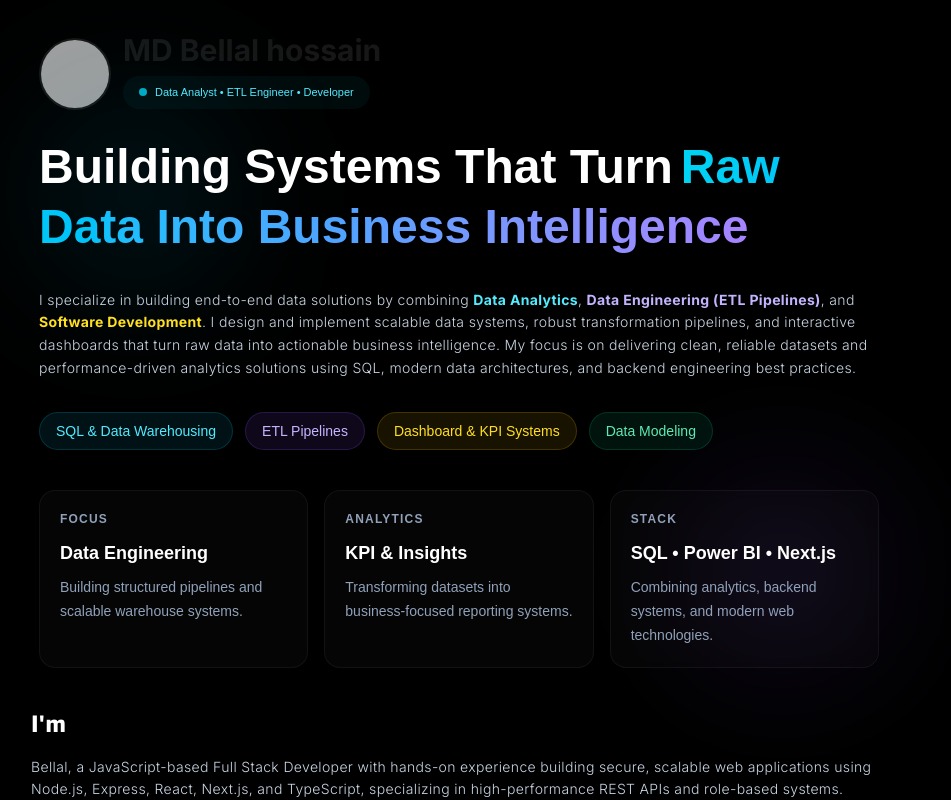
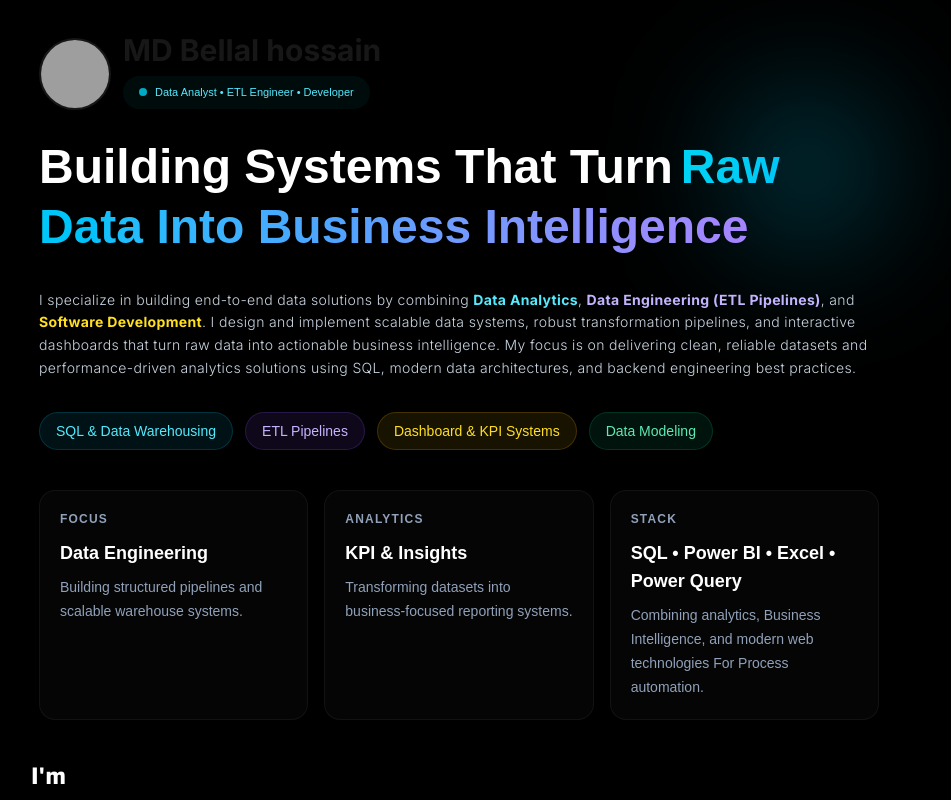
Before and after one commit to ak0384221/bellal-portfolio, a Next.js app: page / in a window 1280 px wide. Shown: the top 800 px of the page, without its empty margins (181-1132 px from the left). Built offline with nearby package versions, Linux system fonts and the light colour scheme; grey boxes are pictures that could not be loaded.

Commit message:
change next js text

```diff
--- a/app/(home)/components/HeroSection.jsx
+++ b/app/(home)/components/HeroSection.jsx
@@ -7,8 +7,7 @@ export default function HeroSection() {
   return (
     <section className="relative   rounded-3xl   to-slate-950  md:p-2 ">
       {/* Glow effects */}
-      <div className="absolute -top-10 left-0 h-52 w-52 rounded-full bg-cyan-500/10 blur-3xl pointer-events-none" />
-      <div className="absolute bottom-0 right-0 h-52 w-52 rounded-full bg-violet-500/10 blur-3xl pointer-events-none" />
+      <div className="absolute -top-10 right-0 h-40 w-40 rounded-full bg-cyan-500/30 blur-3xl pointer-events-none" />
 
       <div className="relative z-10">
         {/* Main Heading */}
@@ -61,8 +60,8 @@ export default function HeroSection() {
           />
           <HeroCard
             label="Stack"
-            title="SQL • Power BI • Next.js"
-            description="Combining analytics, backend systems, and modern web technologies."
+            title="SQL • Power BI • Excel • Power Query"
+            description="Combining analytics, Business Intelligence, and modern web technologies For Process automation."
           />
         </div>
       </div>
--- a/app/(home)/components/Projects.jsx
+++ b/app/(home)/components/Projects.jsx
@@ -11,7 +11,7 @@ export default function Projects({ project }) {
         backdrop-blur-sm
       "
     >
-      <div className="absolute bottom-0 right-0 h-52 w-52 rounded-full bg-violet-500/10 blur-3xl pointer-events-none" />
+      <div className="absolute bottom-0 right-0 h-52 w-52 rounded-full bg-cyan-500/10 blur-2xl pointer-events-none" />
       <div className="flex items-start justify-between gap-4 mb-3">
         <h3 className="text-lg font-bold text-white flex-1">{project.name}</h3>
         <span className="text-xs px-3 py-1 rounded-full bg-emerald-500/10 text-emerald-400 border border-emerald-500/30 font-medium flex-shrink-0">
```
